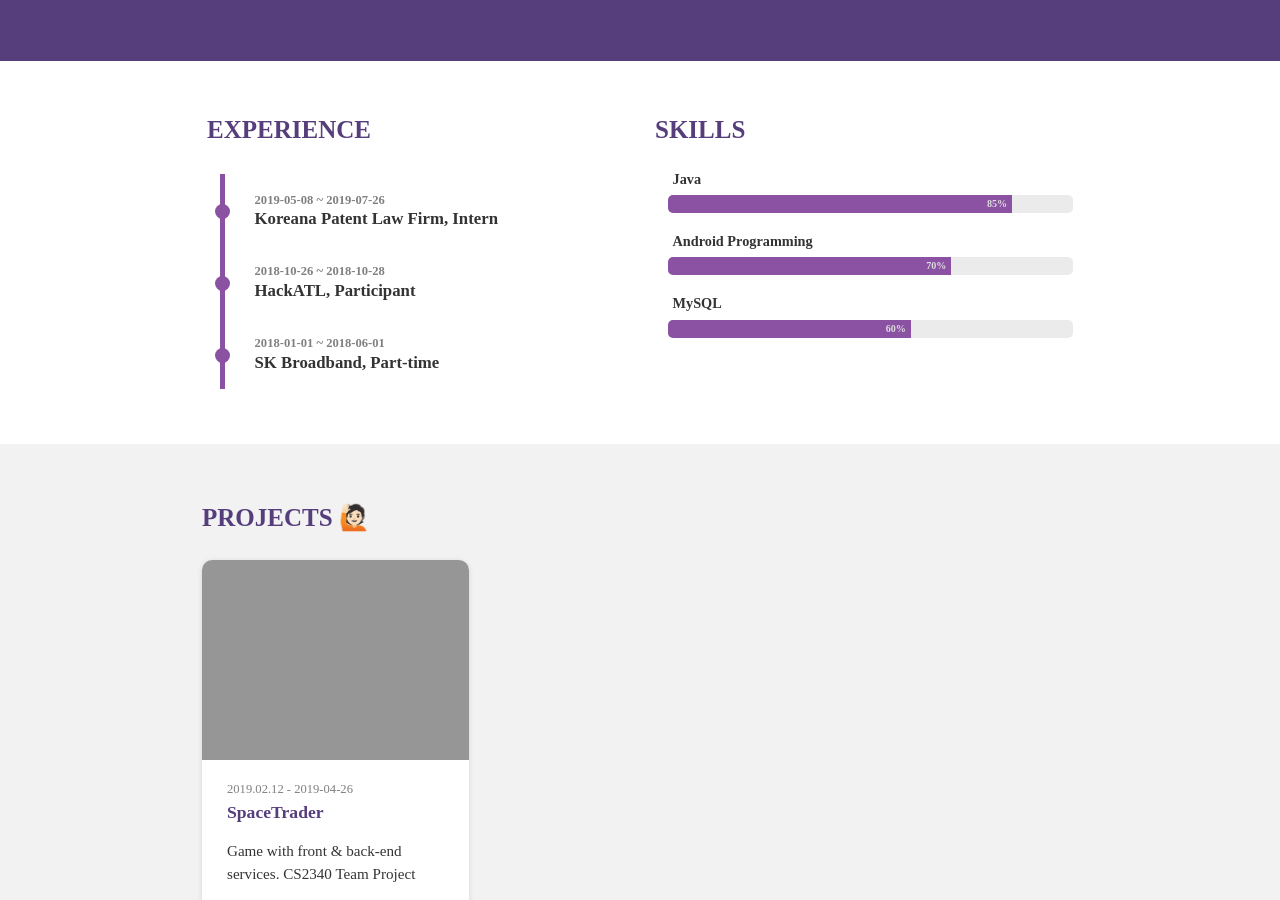
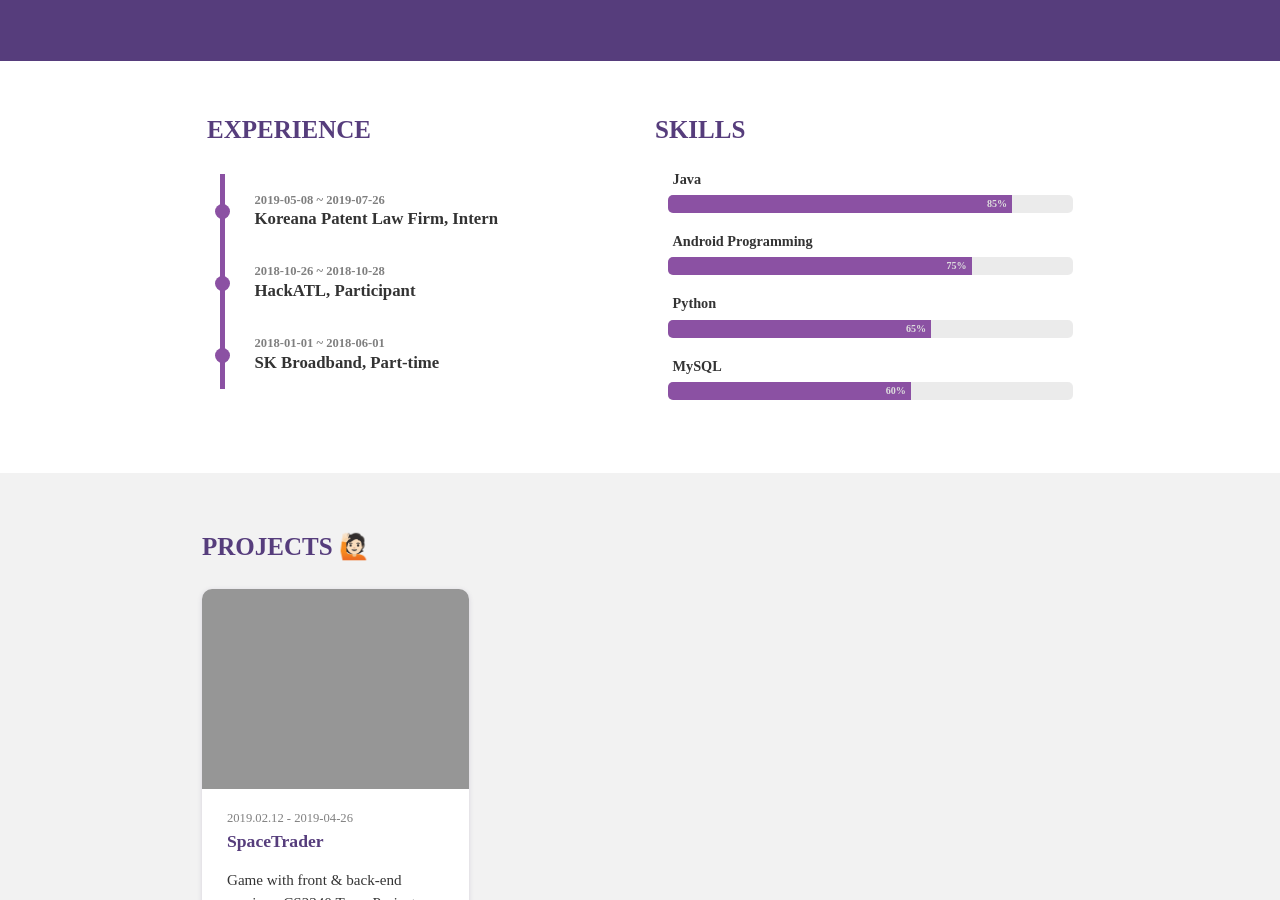
Before and after one commit to hwuiwon/hwuiwon.github.io, a Jekyll site: the page built from portfolio.html, in a window 1280 px wide and 900 px high, scrolled down 342 px. Built offline with Jekyll 4.4.1, drawn with Linux system fonts in a browser that asks for light colours; nearby versions of some CDN libraries; some web fonts are replaced.

Commit message:
Added Skills: Python

```diff
--- a/_config.yml
+++ b/_config.yml
@@ -26,7 +26,9 @@ theme_settings :
       - skill : Java
         value : 85  # Percent value
       - skill : Android Programming
-        value : 70  # Percent value
+        value : 75  # Percent value
+      - skill : Python
+        value : 65  # Percent value
       - skill : MySQL
         value : 60  # Percent value
 
@@ -50,7 +52,7 @@ theme_settings :
 paginate: 5
 paginate_path: "blog/page:num"
 
-# Build Ssttings
+# Build Settings
 sass:
   sass_dir: _sass
   style: :compressed
```
